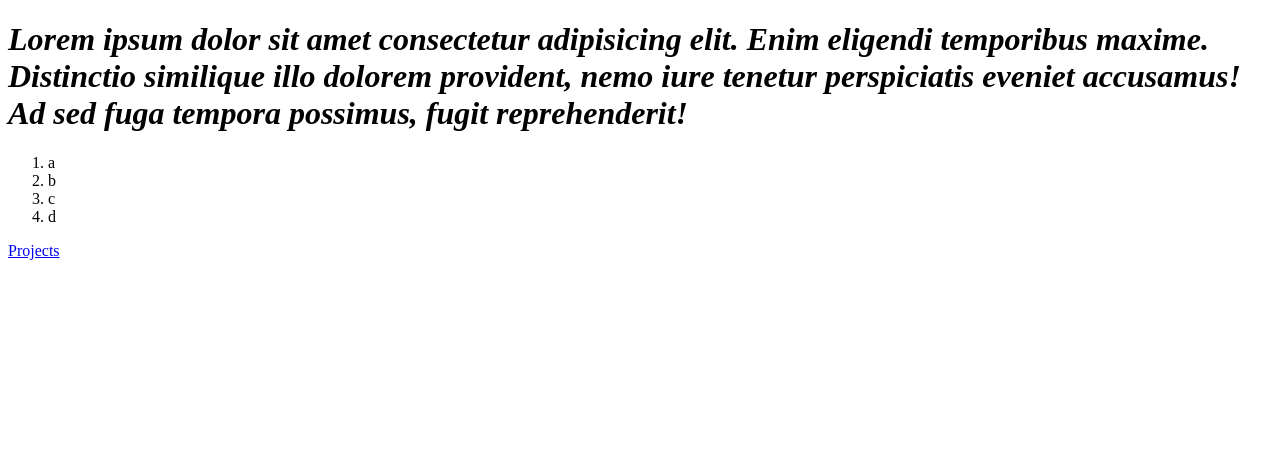
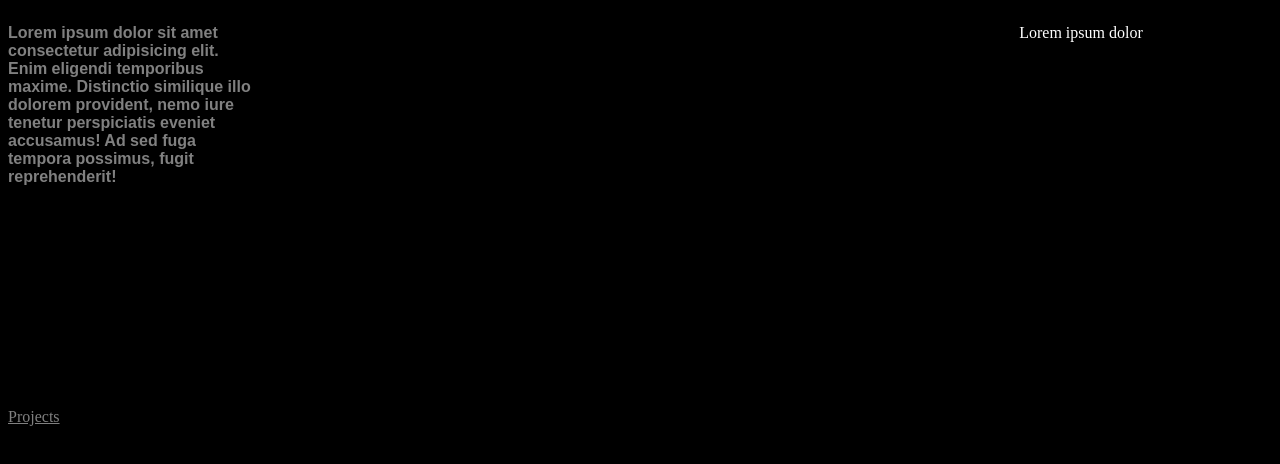
Before and after one commit to Azraelix316/Portfolio, a plain HTML site: page index.html in a window 1280 px wide. Drawn offline with Linux system fonts and the light colour scheme.

Commit message:
started work on css, using div to float left/right

```diff
--- /dev/null
+++ b/css/styles.css
@@ -0,0 +1,28 @@
+html {
+  color: white;
+  background-color: black;
+}
+
+strong {
+  color: grey;
+  font-family:Sans-serif;
+  text-align: left;
+}
+.wrap {
+    width: 100%;
+}
+.floatleft {
+    float:left;
+    width: 20%;
+    height: 400px;
+}
+
+.floatright {
+float: right;
+padding-left:5%;
+    height: 400px;
+    width: 20%;
+}
+a {
+  color: grey;
+}
--- a/index.html
+++ b/index.html
@@ -4,17 +4,17 @@
 <head>
     <meta charset="UTF-8">
     <title>HOME</title>
+    <link rel="stylesheet" href="css/styles.css">
 </head>
-
 <body>
-<h1><em>Lorem ipsum dolor sit amet consectetur adipisicing elit. Enim eligendi temporibus maxime. Distinctio similique illo dolorem provident, nemo iure tenetur perspiciatis eveniet accusamus! Ad sed fuga tempora possimus, fugit reprehenderit!</em></h1>
-<ol>
-<li>a</li>
-<li>b</li>
-<li>c</li>
-<li>d</li>
-</ol>
+    <div class="wrap">
+        <div class="floatleft">
+         <p><strong>Lorem ipsum dolor sit amet consectetur adipisicing elit. Enim eligendi temporibus maxime. Distinctio similique illo dolorem provident, nemo iure tenetur perspiciatis eveniet accusamus! Ad sed fuga tempora possimus, fugit reprehenderit!</strong></p>
+        </div>
+        <div class="floatright">
+        <p>Lorem ipsum dolor </p>
+        </div>
+        <div style="clear: both;"></div>
+        <a href = "./pages/projects.html" >Projects</a>
 </body>
-<a href = "./pages/projects.html"  rel="noopener noreferrer" target="_blank">Projects</a>
-
 </html>
```
Also changed, not shown: pages/projects.html (+2 -2 lines).
